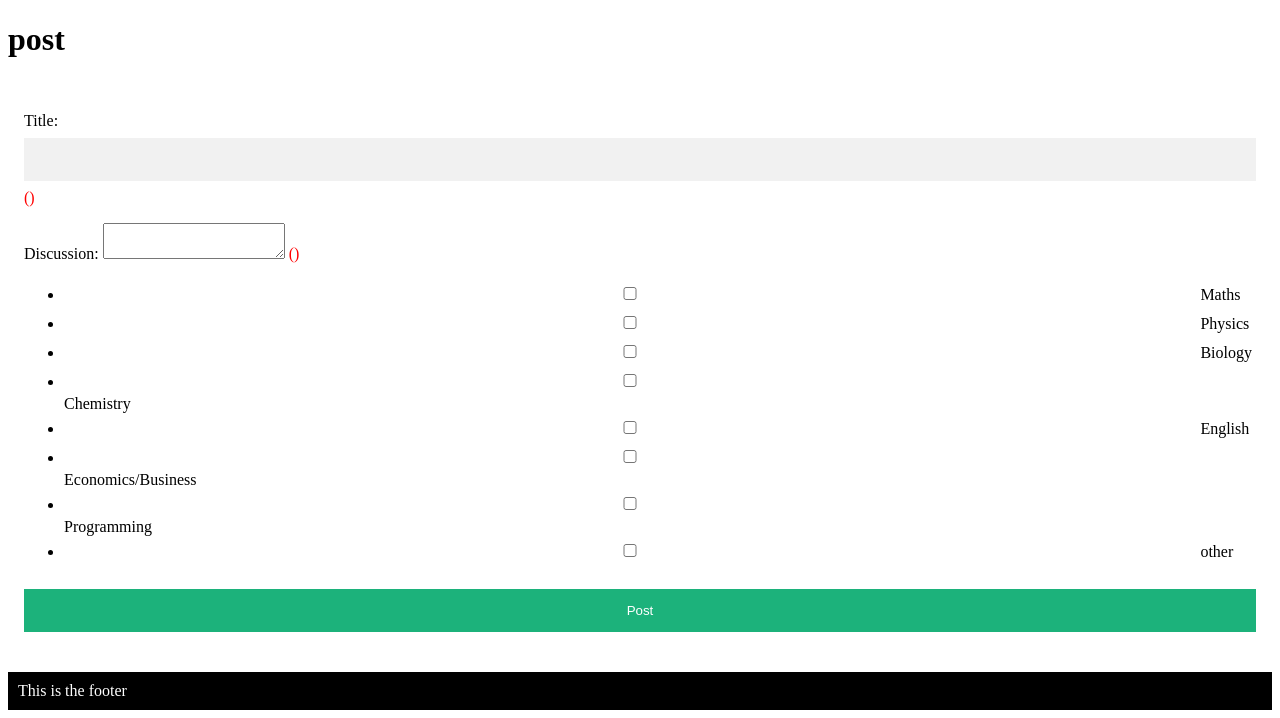
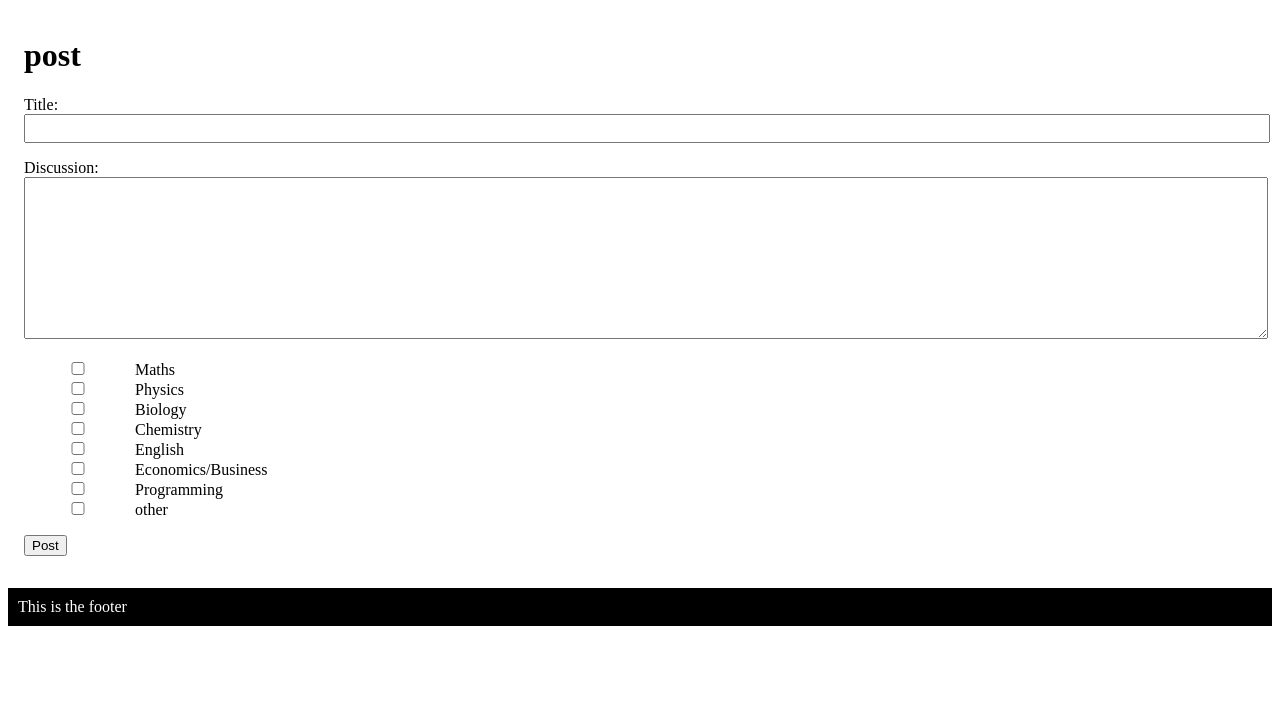
Before and after one commit to Brendanchoi626/StudyNetwork, a Flask app: page /post in a window 1280 px wide. Shown: the part 86-804 px from the top of the page. After the commit the page ends 712 px from the top, so only its background shows below. Run offline with Flask 2, Linux system fonts and the light colour scheme; a user stored in the database is signed in; some libraries are stand-ins or nearby versions.

Commit message:
Changed the link decoration, logout button and styled the post and notification page

```diff
--- a/static/css/style.css
+++ b/static/css/style.css
@@ -9,6 +9,11 @@
 }
 a{
   text-decoration: none;
+  color: #111;
+}
+a.name:link:hover{
+  text-decoration: underline;
+  opacity: 0.9;
 }
 body main{
   display: block;
@@ -112,7 +117,7 @@
   padding-bottom: 3%;
 }
 /* the inputfields eg. username/password */
-input:not(input[type=submit]){
+.signup_form input:not(input[type=submit]){
   width: 95%;
   padding: 14px 2.5%;
   margin: 8px 0;
@@ -120,11 +125,11 @@
   border: none;
   background: #f1f1f1;
 }
-input:not(input[type=submit]):focus{
+.signup_form input:not(input[type=submit]):focus{
   background: #c9c9c9;
 }
 /* the login buttons */
-input[type=submit]{
+.signup_form input[type=submit]{
   background-color: #04AA6D;
   color: white;
   padding: 14px 20px;
@@ -134,9 +139,10 @@
   width: 100%;
   opacity: 0.9;
 }
-input[type=submit]:hover {
+.signup_form input[type=submit]:hover {
   opacity:1;
 }
+
 /* ------- */
 /* Profile */
 /* ------- */
@@ -180,7 +186,63 @@
 .username{
   font-size: larger;
 }
+.logout button{
+  color: white;
+  background-color: rgb(255, 34, 34);
+  width:10%;
+  height: auto;
+  border: none;
+  cursor: pointer;
+  padding: 14px 20px;
+  margin: 8px 0;
+  opacity: 0.9;
+}
+.logout button:hover{
+  opacity: 1;
+}
 /* ------- */
 /*  Post   */
 /* ------- */
-.pos
+.post_form .checkbox ul{
+  white-space:nowrap;
+  list-style: none;
+  padding: 0px;
+}
+.post_form .checkbox li{}
+
+.post_form .checkbox{
+  width:100px;
+}
+.post_form input:not(input[type=submit]){
+  width: 100%;
+  padding: 5px 5px;
+  min-height: 10%;
+}
+.post_form textarea{
+  width: 100%;
+  padding: 5px 5px;
+  min-height: 150px;
+  height: auto;
+}
+.post_form input:not(input[type=submit]):focus{
+  background-color: #e4e4e4;
+}
+.post_form textarea:focus{
+  background-color: #e4e4e4;
+}
+/* ------- */
+/*   noti  */
+/* ------- */
+.notification ul{
+  list-style: none;
+  display: block;
+  height: auto;
+  min-height: 30px;
+  padding: 0;
+  width: 96%;
+  margin-left: 2%;
+}
+.notification h1{
+  width: 96%;
+  margin-left: 2%;
+}
--- a/templates/comment.html
+++ b/templates/comment.html
@@ -3,7 +3,7 @@
 {% block content %}
 <p>{{ post_info.discussion }}</p>
 {% for comment in comments %}
-    <p><a href="/profile/{{comment.post.id}}"><strong>{{comment.post.username}}</strong></a> {{ comment.comment }}</p>
+    <p><a class="name"href="/profile/{{comment.post.id}}"><strong>{{comment.post.username}}</strong></a> {{ comment.comment }}</p>
 {% endfor %}
 <form method="POST" enctype="multipart/form-data">
     {{ form.csrf_token }}
--- a/templates/home.html
+++ b/templates/home.html
@@ -11,7 +11,7 @@
 <h3 class="title">{{ post.title }}</h3>
 <p class="discussion">Discussion: {{ post.discussion }}</p>
 <div class="other_information">
-<p>Posted by: <a href="/profile/{{post.post_user.id}}">{{ post.post_user.username }}</a></p>
+<p>Posted by: <a class="name" href="/profile/{{post.post_user.id}}"><strong>{{ post.post_user.username }}</strong></a></p>
 <p>date: {{ post.date }}
 <p>comments: {{ post.comments }}</p>
 <p class="tags">Tags: {% for catego in post.categories_post %}
--- a/templates/post.html
+++ b/templates/post.html
@@ -1,16 +1,19 @@
 {% extends 'layout.html' %}
 
 {% block content %}
-<div class="post_form"></div>
-<h1>post</h1>
+<div class="post_form">
 <form method="POST" enctype="multipart/form-data">
     <!-- Form content -->
+    <h1>post</h1>
     {{ form.csrf_token }}
-    <p>Title: {{ form.title }} <span style="color:red">{{ form.title.errors }}</span></p>
-    <p>Discussion: {{ form.discussion }} <span style="color:red">{{ form.discussion.errors }}</span></p>
-    <p>{{ form.category }}</p>
+    <p>Title: {{ form.title }}</p>
+    <p>Discussion: {{ form.discussion }}</p>
+    <div class="checkbox">
+        <p>{{ form.category }}</p>
+    </div>
     <input type="submit" value="Post">
+    <p>{{error}}</p>
 </form>
-<p>{{error}}</p>
+</div>
 
 {% endblock %}
--- a/templates/profile.html
+++ b/templates/profile.html
@@ -6,7 +6,11 @@
 <!-- Logout button -->
 <p class="username"><strong>{{ user.username }}</strong></p>
 <p>Email address: {{ user.email }}</p>
-<button onclick="window.location = 'http://127.0.0.1:5000/logout'" type="submit">Logout</button>
+{% if g.logged_in_user == user.id%}
+    <div class="logout">
+    <button onclick="window.location = 'http://127.0.0.1:5000/logout'" type="submit">Logout</button>
+    </div>
+{% endif %}
 
 <div class="profile">
 {% for each_post in post %}
```
Also changed, not shown: templates/noti.html (+5 -2 lines), data.db.
